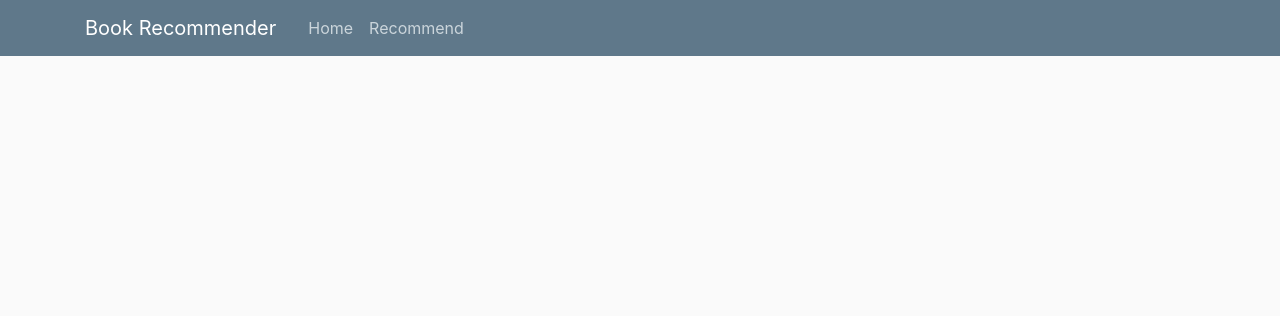
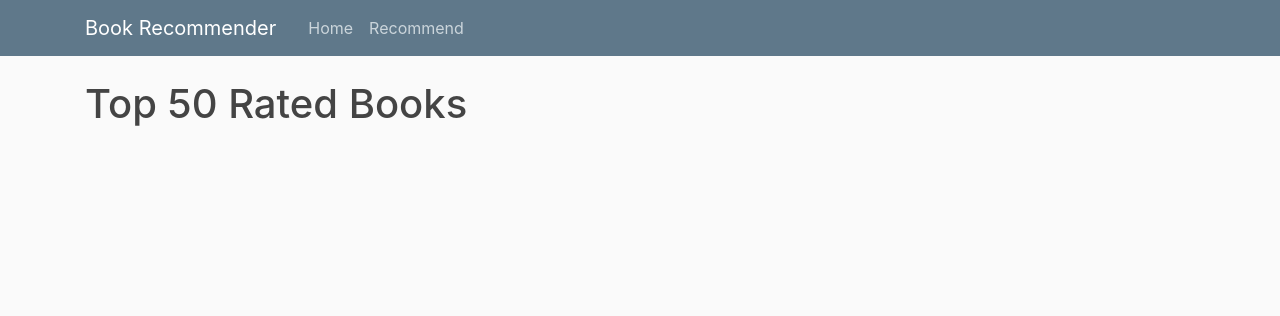
Before and after one commit to Alanskoshy/book_recommender_system, a Flask app: page / in a window 1280 px wide. Shown: the top 316 px of the page. Run offline with Flask 2, Linux system fonts and the light colour scheme; parts of the project's set-up code (start-up, migrations or seed data) failed here and were passed over.

Commit message:
Update index.html

```diff
--- a/templates/index.html
+++ b/templates/index.html
@@ -30,6 +30,7 @@
         </nav>
     </header>
     <main role="main" class="container">
+        <h1> Top 50 Rated Books</h1>
         <div class="row">
             <div class="col-md-12">
                 {% for i in range(book_name|length) %}
```
